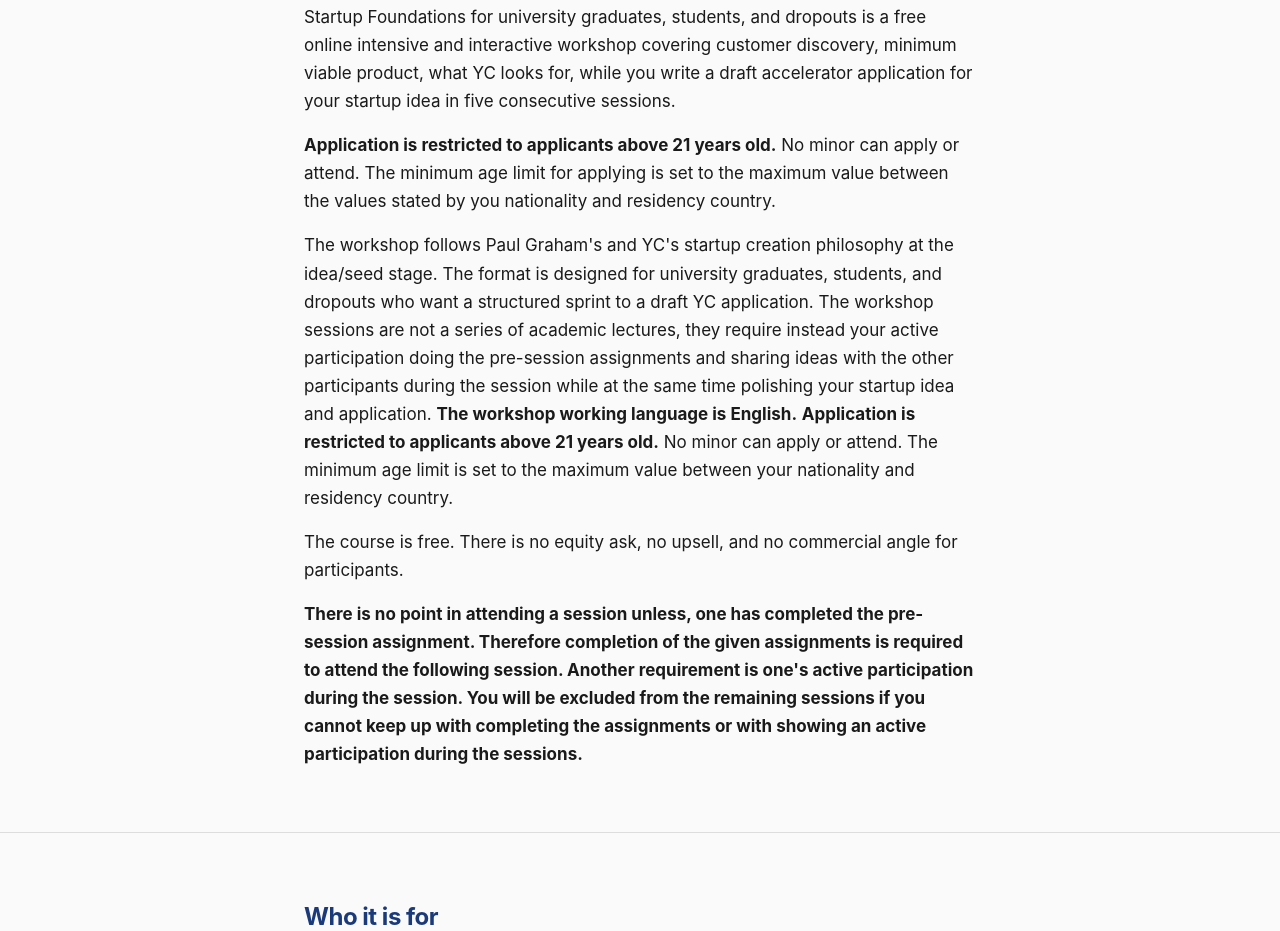
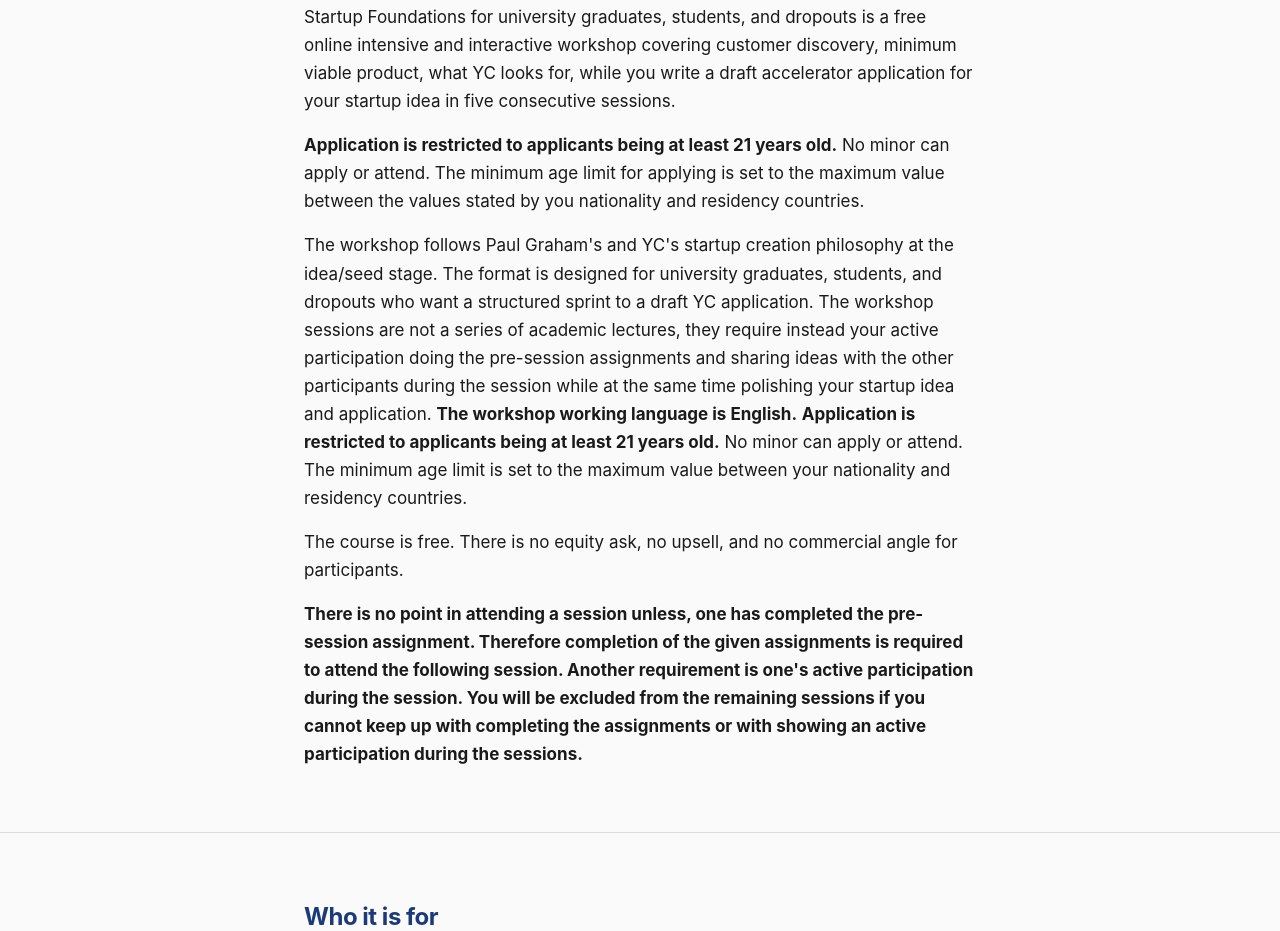
Before and after one commit to filipponeri/startup-course-university-and-dropouts, a plain HTML site: page index.html in a window 1280 px wide. Shown: the part 873-1804 px from the top of the page. Drawn offline with Linux system fonts and the light colour scheme.

Commit message:
Update age restriction text and application link

```diff
--- a/index.html
+++ b/index.html
@@ -331,8 +331,8 @@ window.COURSE_CONFIG = {
       for your startup idea in five consecutive sessions.
     </p>
     <p>
-    <strong>Application is restricted to applicants above 21 years old.</strong>
-      No minor can apply or attend. The minimum age limit for applying is set to the maximum value between the values stated by you nationality and residency country.
+    <strong>Application is restricted to applicants being at least 21 years old.</strong>
+      No minor can apply or attend. The minimum age limit for applying is set to the maximum value between the values stated by you nationality and residency countries.
     </p>
     <p>
       The workshop follows Paul Graham's and YC's startup creation philosophy at the idea/seed stage.
@@ -341,8 +341,8 @@ window.COURSE_CONFIG = {
       the pre-session assignments and sharing ideas with the other participants during the session while at the same time
       polishing your startup idea and application.
       <strong>The workshop working language is English.</strong>
-      <strong>Application is restricted to applicants above 21 years old.</strong> No minor can apply or attend.
-      The minimum age limit is set to the maximum value between your nationality and residency country.
+      <strong>Application is restricted to applicants being at least 21 years old.</strong> No minor can apply or attend.
+      The minimum age limit is set to the maximum value between your nationality and residency countries.
     </p>
     <p>
       The course is free. There is no equity ask, no upsell, and no commercial angle for participants.
@@ -530,7 +530,7 @@ window.COURSE_CONFIG = {
   <div class="container">
     <h2>Apply to Startup Foundations </h2>
     <p id="cta-desc">Free · 10 hours · 5 weekly sessions · Thursdays 18:00–20:00 CET · September 10 – October 8, 2026</p>
-    <a class="btn-primary" href="https://docs.google.com/forms/d/e/1FAIpQLScK9GNuRdYDywnXmD-zBpDCKEltaV6eaQeMcbH5WwBV0gmEWw/viewform">Start your application</a>
+    <a class="btn-primary" href="https://docs.google.com/forms/d/e/1FAIpQLSfMJ2jlsc1kaZhWMe8p7QUtJUUH0N1PiLAzAAN8MEJ_fn068g/viewform?usp=header">Start your application</a>
     <p class="deadline-note" id="cta-deadline">Applications close August 31, 2026 · 20 places · Notifications by September 4</p>
   </div>
 </section>
```
